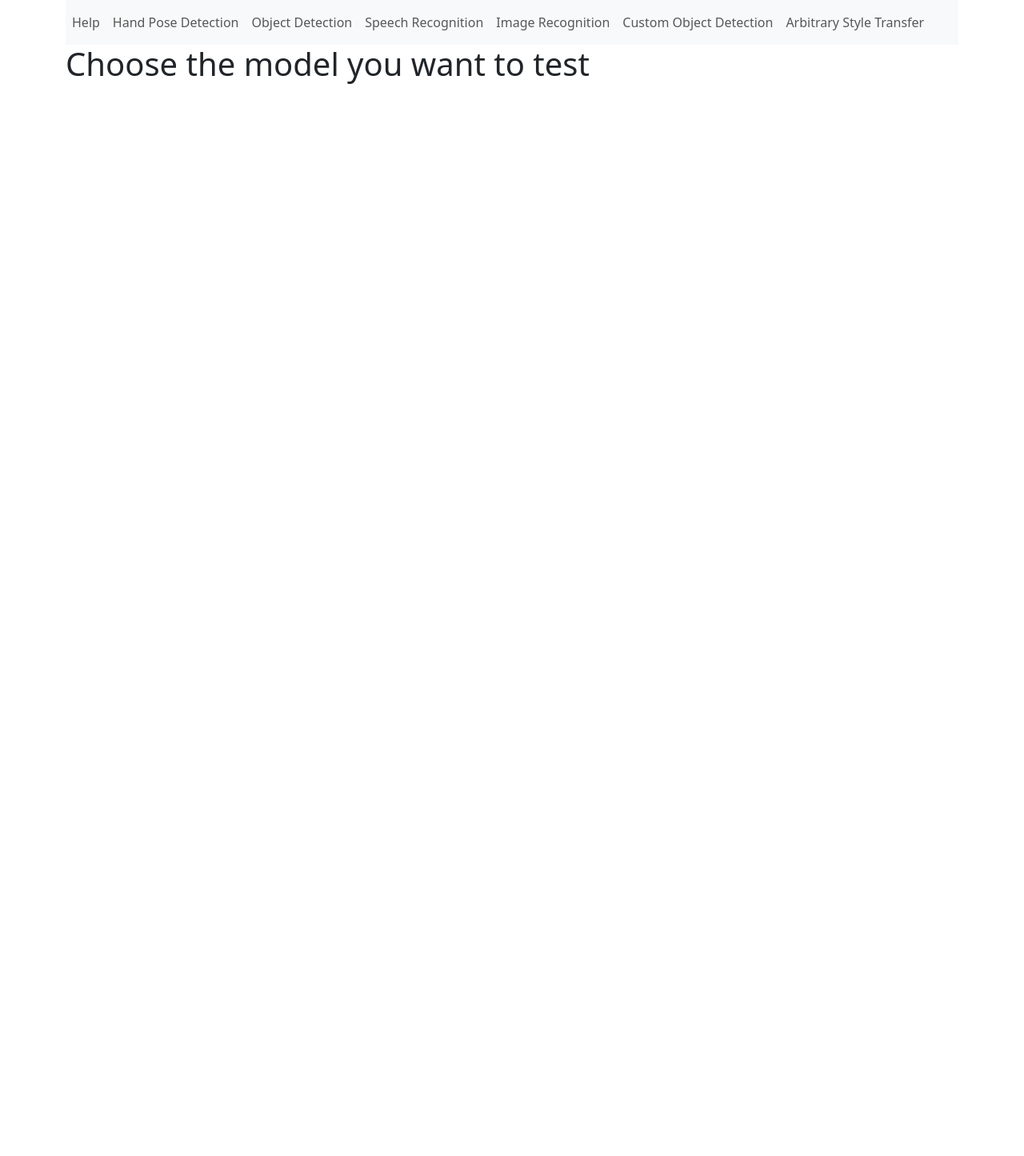
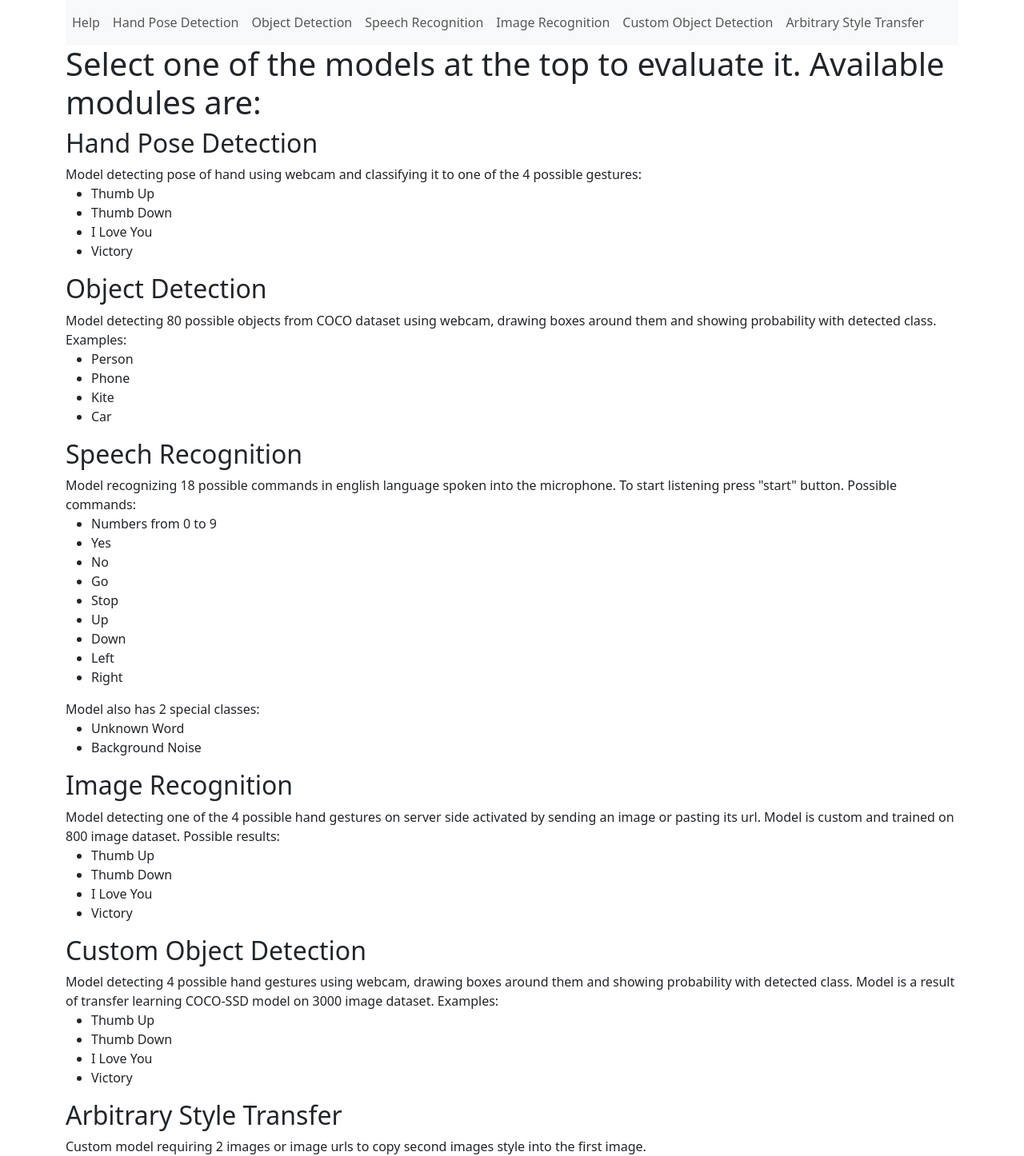
Before and after one commit to maciejm2517/projekt-przejsciowy-tensorflow-js, a React (Create React App) app: page /Help in a window 1280 px wide. Shown: the whole page at 80% size. Before the commit the page ends 800 px from the top, so only its background shows below. Built offline with nearby package versions, Linux system fonts and the light colour scheme; what fingerpose would draw is missing.

Commit message:
Maciej needed help

```diff
--- a/src/Help.js
+++ b/src/Help.js
@@ -5,7 +5,59 @@ const Help = () => {
   return (
     <div className='row'>
       <div className='col'>
-      <h1>Choose the model you want to test</h1>
+      <h1>Select one of the models at the top to evaluate it. Available modules are:</h1>
+      <h2>Hand Pose Detection</h2>
+      Model detecting pose of hand using webcam and classifying it to one of the 4 possible gestures:
+      <ul>
+        <li>Thumb Up</li>
+        <li>Thumb Down</li>
+        <li>I Love You</li>
+        <li>Victory</li>
+      </ul>
+      <h2>Object Detection</h2>
+      Model detecting 80 possible objects from COCO dataset using webcam, drawing boxes around them and showing probability with detected class. Examples:
+      <ul>
+        <li>Person</li>
+        <li>Phone</li>
+        <li>Kite</li>
+        <li>Car</li>
+      </ul>
+      <h2>Speech Recognition</h2>
+      Model recognizing 18 possible commands in english language spoken into the microphone. To start listening press "start" button. Possible commands:
+      <ul>
+        <li>Numbers from 0 to 9</li>
+        <li>Yes</li>
+        <li>No</li>
+        <li>Go</li>
+        <li>Stop</li>
+        <li>Up</li>
+        <li>Down</li>
+        <li>Left</li>
+        <li>Right</li>
+      </ul>
+      Model also has 2 special classes:
+      <ul>
+        <li>Unknown Word</li>
+        <li>Background Noise</li>
+      </ul>
+      <h2>Image Recognition</h2>
+      Model detecting one of the 4 possible hand gestures on server side activated by sending an image or pasting its url. Model is custom and trained on 800 image dataset. Possible results:
+      <ul>
+      <li>Thumb Up</li>
+        <li>Thumb Down</li>
+        <li>I Love You</li>
+        <li>Victory</li>
+      </ul>
+      <h2>Custom Object Detection</h2>
+      Model detecting 4 possible hand gestures using webcam, drawing boxes around them and showing probability with detected class. Model is a result of transfer learning COCO-SSD model on 3000 image dataset. Examples:
+      <ul>
+      <li>Thumb Up</li>
+        <li>Thumb Down</li>
+        <li>I Love You</li>
+        <li>Victory</li>
+      </ul>
+      <h2>Arbitrary Style Transfer</h2>
+      Custom model requiring 2 images or image urls to copy second images style into the first image.
     </div>
     </div>
   );
```
